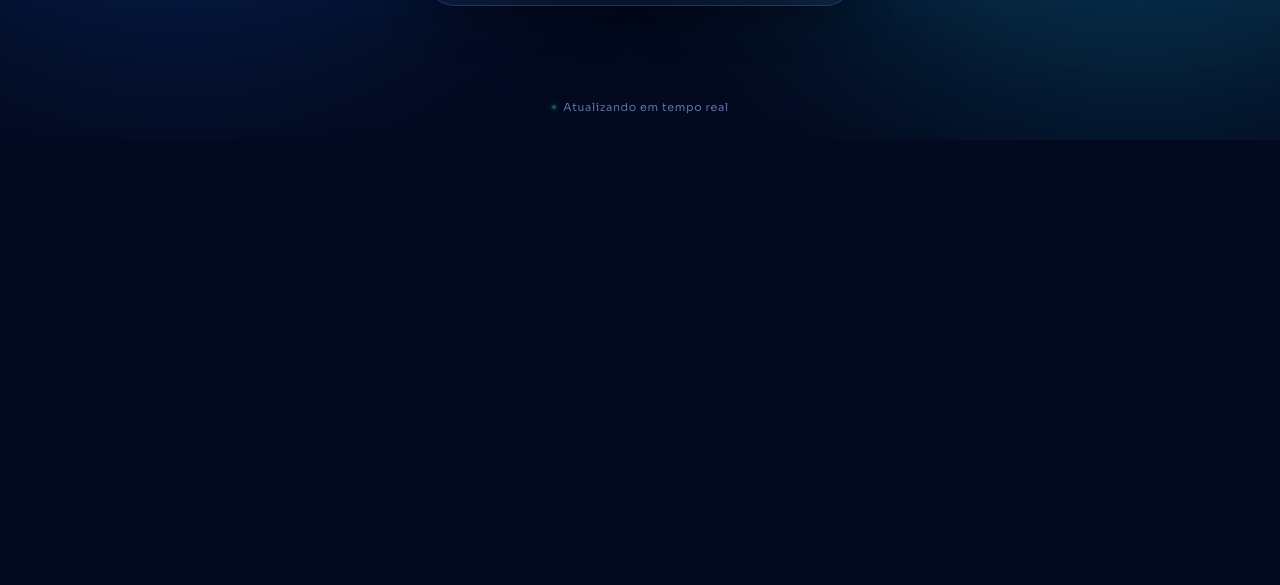
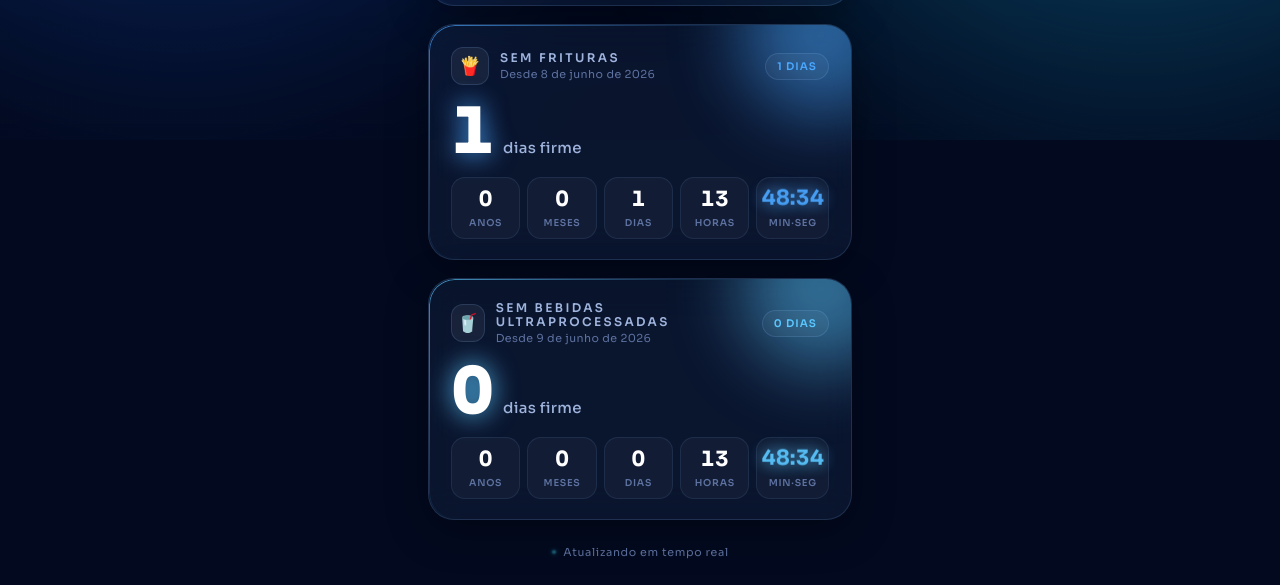
Before and after one commit to rogeriolmatos/naoconsumo, a plain HTML site: page index.html in a window 1280 px wide. Shown: the part 660-1245 px from the top of the page. Before the commit the page ends 800 px from the top, so only its background shows below. Drawn offline with Linux system fonts and the light colour scheme.

Commit message:
Update index.html

```diff
--- a/index.html
+++ b/index.html
@@ -182,6 +182,22 @@
       sinceLabel:'Desde 24 de maio de 2026',
       start:new Date(2026,4,24,0,0,0), // mês 4 = maio
       c1:'#6b8bff'
+    },
+    {
+      key:'fritura',
+      name:'Sem Frituras',
+      icon:'🍟',
+      sinceLabel:'Desde 8 de junho de 2026',
+      start:new Date(2026,5,8,0,0,0), // mês 5 = junho
+      c1:'#4aa8ff'
+    },
+    {
+      key:'bebida',
+      name:'Sem Bebidas Ultraprocessadas',
+      icon:'🥤',
+      sinceLabel:'Desde 9 de junho de 2026',
+      start:new Date(2026,5,9,0,0,0), // mês 5 = junho
+      c1:'#5ac8ff'
     }
   ];
 
```
